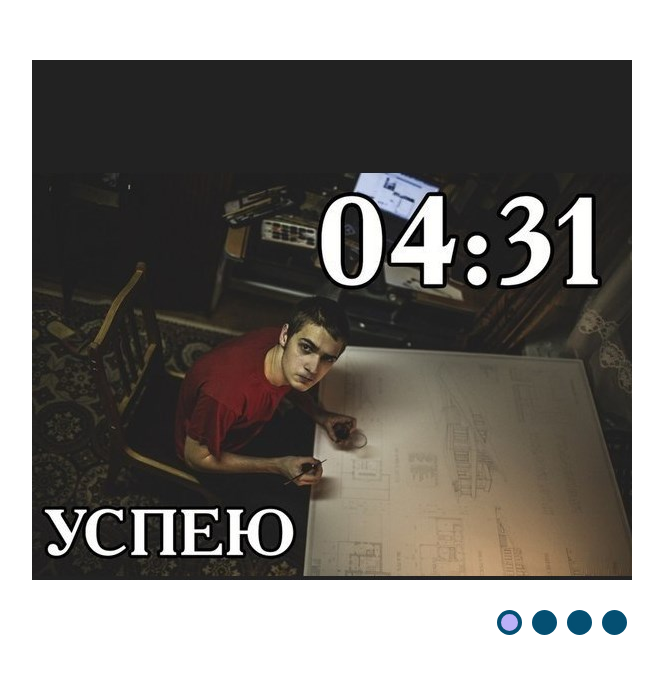
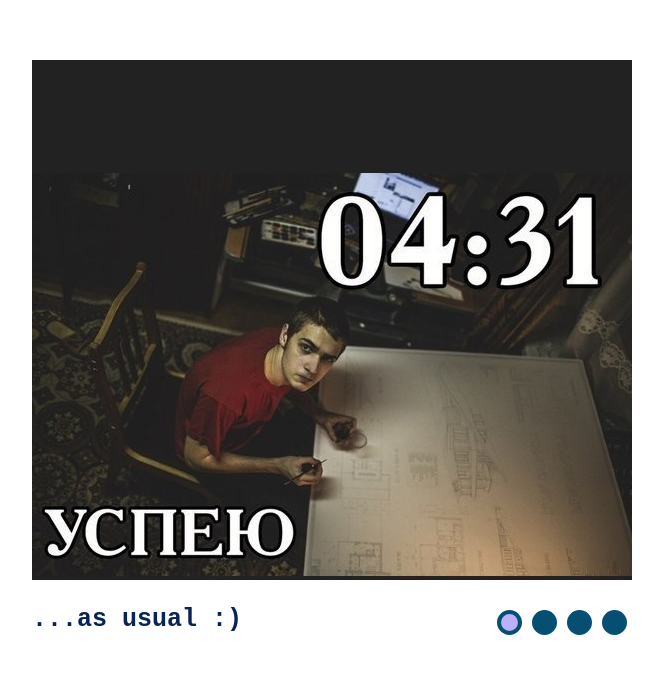
Before and after one commit to pobgl/cssMemSlider, a plain HTML site: page cssMemSlider/index.html in a window 1280 px wide. Shown: the part 120-794 px from the top of the page, without its empty margins (308-971 px from the left). Drawn offline with Linux system fonts and the light colour scheme.

Commit message:
feat: add mem titles and smooth slide transition, final for desctop (Mon, Oct 18, 2021 01:35 AM)

```diff
--- a/cssMemSlider/index.html
+++ b/cssMemSlider/index.html
@@ -31,11 +31,19 @@
                         <img src="../cssMemSlider/assets/4.jpg" class="mem" alt="mem4">
                     </div>
                 </div>
-                <div class="slider-nav">
-                    <label for="dot1" class="slider-nav-item" id="radio1"></label>
-                    <label for="dot2" class="slider-nav-item" id="radio2"></label>
-                    <label for="dot3" class="slider-nav-item" id="radio3"></label>
-                    <label for="dot4" class="slider-nav-item" id="radio4"></label>
+                <div class="nav-wrapper">
+                    <div class="mem-title">
+                        <p id="title1">...as usual :)</p>
+                        <p id="title2">...as all of us</p>
+                        <p id="title3">...impossible</p>
+                        <p id="title4">...not actual anymore</p>
+                    </div>
+                    <div class="slider-nav">
+                        <label for="dot1" class="slider-nav-item" id="radio1"></label>
+                        <label for="dot2" class="slider-nav-item" id="radio2"></label>
+                        <label for="dot3" class="slider-nav-item" id="radio3"></label>
+                        <label for="dot4" class="slider-nav-item" id="radio4"></label>
+                    </div>
                 </div>
 
             </div>
--- a/cssMemSlider/style.css
+++ b/cssMemSlider/style.css
@@ -43,7 +43,27 @@ body {
 .mem {
     max-width: 100%;
     height: auto;
+    transition: all 1s ease;
+}
 
+.nav-wrapper {
+    display: flex;
+    justify-content: space-between;
+
+}
+
+.nav-wrapper p {
+    justify-content: center;
+    position: absolute;
+    bottom: 80px;
+    left: 0;
+    height: 25px;
+    opacity: 0;
+    font-family: 'Courier New', Courier, monospace;
+    font-size: 25px;
+    transition: all 1.5s ease;
+    font-weight: 700;
+    color: rgb(8, 36, 87);
 }
 
 .slider-nav {
@@ -53,7 +73,6 @@ body {
     bottom: 80px;
     right: 0;
     height: 25px;
-
 }
 
 .slider-nav-item {
@@ -105,3 +124,19 @@ input#dot3:checked ~ .slider .slider-nav #radio3 {
 input#dot4:checked ~ .slider .slider-nav #radio4 {
     background-color: rgb(188, 177, 248);
 }
+
+input#dot1:checked ~ .slider .nav-wrapper .mem-title #title1 {
+    opacity: 1;
+}
+
+input#dot2:checked ~ .slider .nav-wrapper .mem-title #title2 {
+    opacity: 1;
+}
+
+input#dot3:checked ~ .slider .nav-wrapper .mem-title #title3 {
+    opacity: 1;
+}
+
+input#dot4:checked ~ .slider .nav-wrapper .mem-title #title4 {
+    opacity: 1;
+}
```
